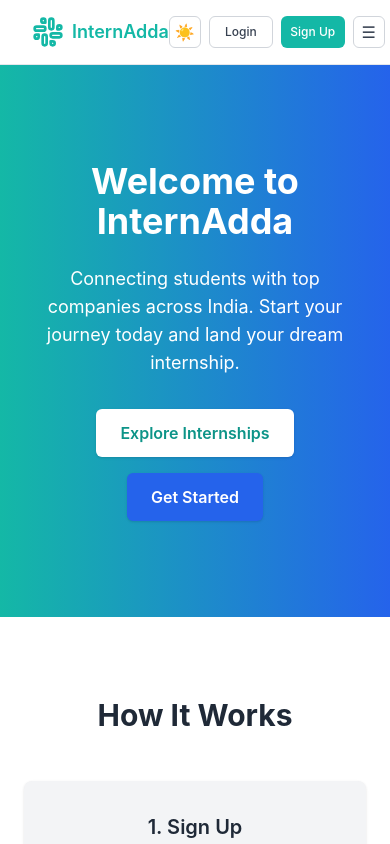
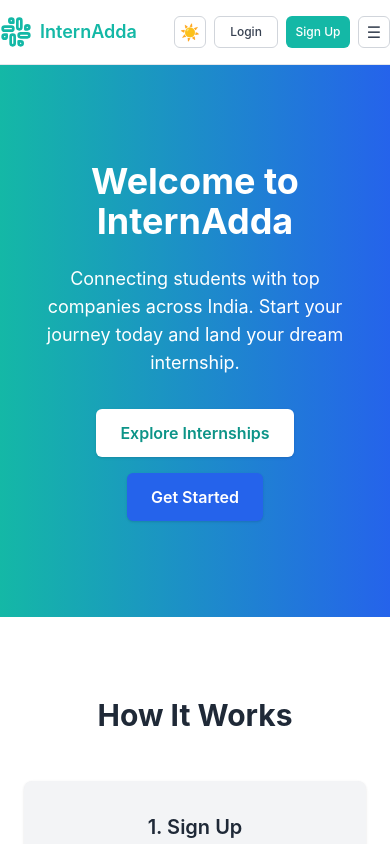
Before and after one commit to devvrat-singh-gth/internshipHub-frontend, a React (Vite) app: page / in a window 390 px wide. Shown: the top 844 px of the page. Built offline with nearby package versions, Linux system fonts and the light colour scheme.

Commit message:
prototype

```diff
--- a/src/components/Navbar.jsx
+++ b/src/components/Navbar.jsx
@@ -76,10 +76,11 @@ const Navbar = () => {
 
   return (
     <header className="bg-white dark:bg-gray-900 border-b border-gray-200 dark:border-gray-700 z-50 shadow-sm">
-      <nav className="max-w-7xl mx-auto px-6">
+      {/* ✅ nav padding adjusted */}
+      <nav className="max-w-7xl mx-auto px-0 md:px-6">
         <div className="flex justify-between items-center py-4">
-          {/* Left side: Brand (Icon + InternAdda) */}
-          <div className="flex items-center flex-shrink-0 pl-2 md:pl-0">
+          {/* ✅ removed pl-2 so brand hugs the left edge */}
+          <div className="flex items-center flex-shrink-0">
             <Link
               to={isLoggedIn ? "/home" : "/"}
               className="flex items-center gap-2 sm:gap-3 text-teal-500 hover:text-teal-700 dark:hover:text-teal-300 transition"
```
